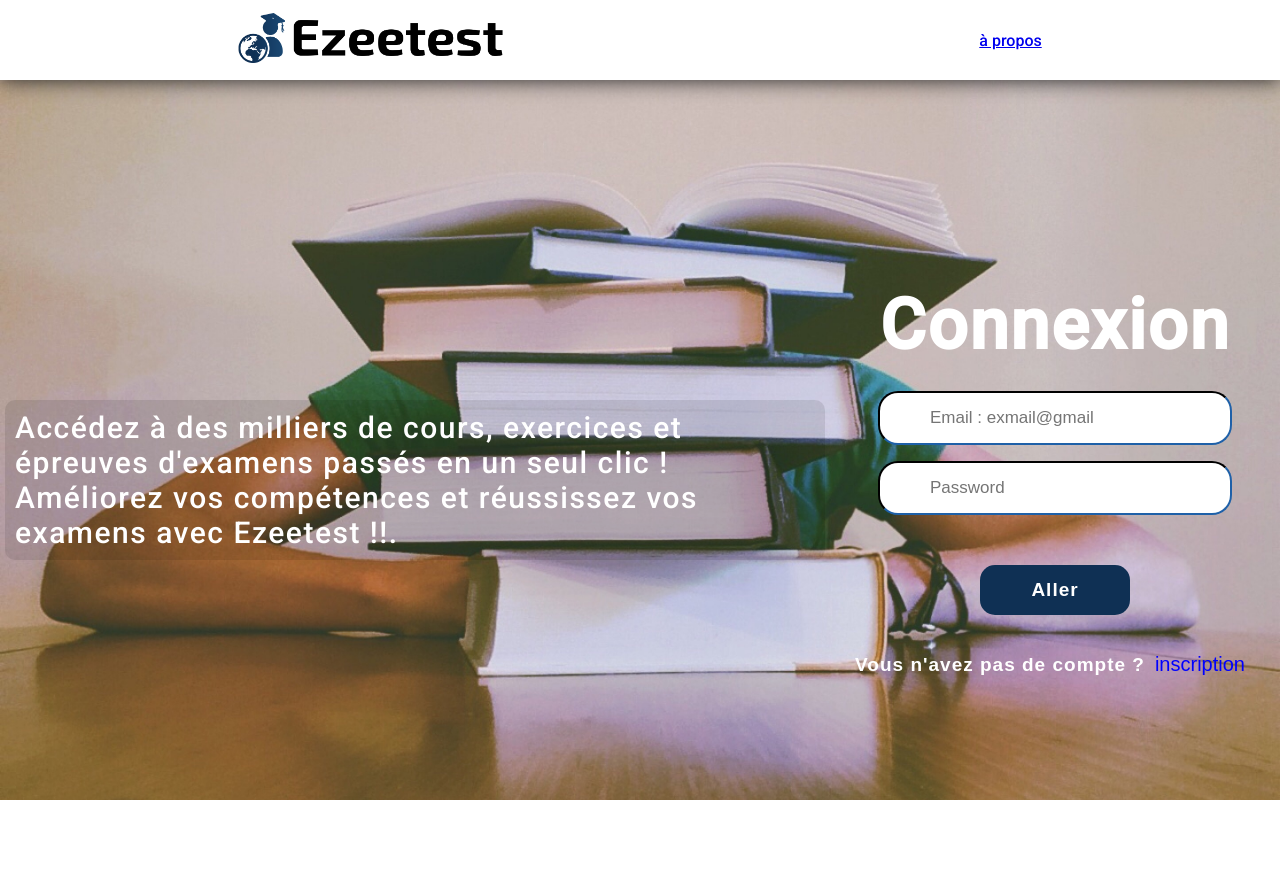
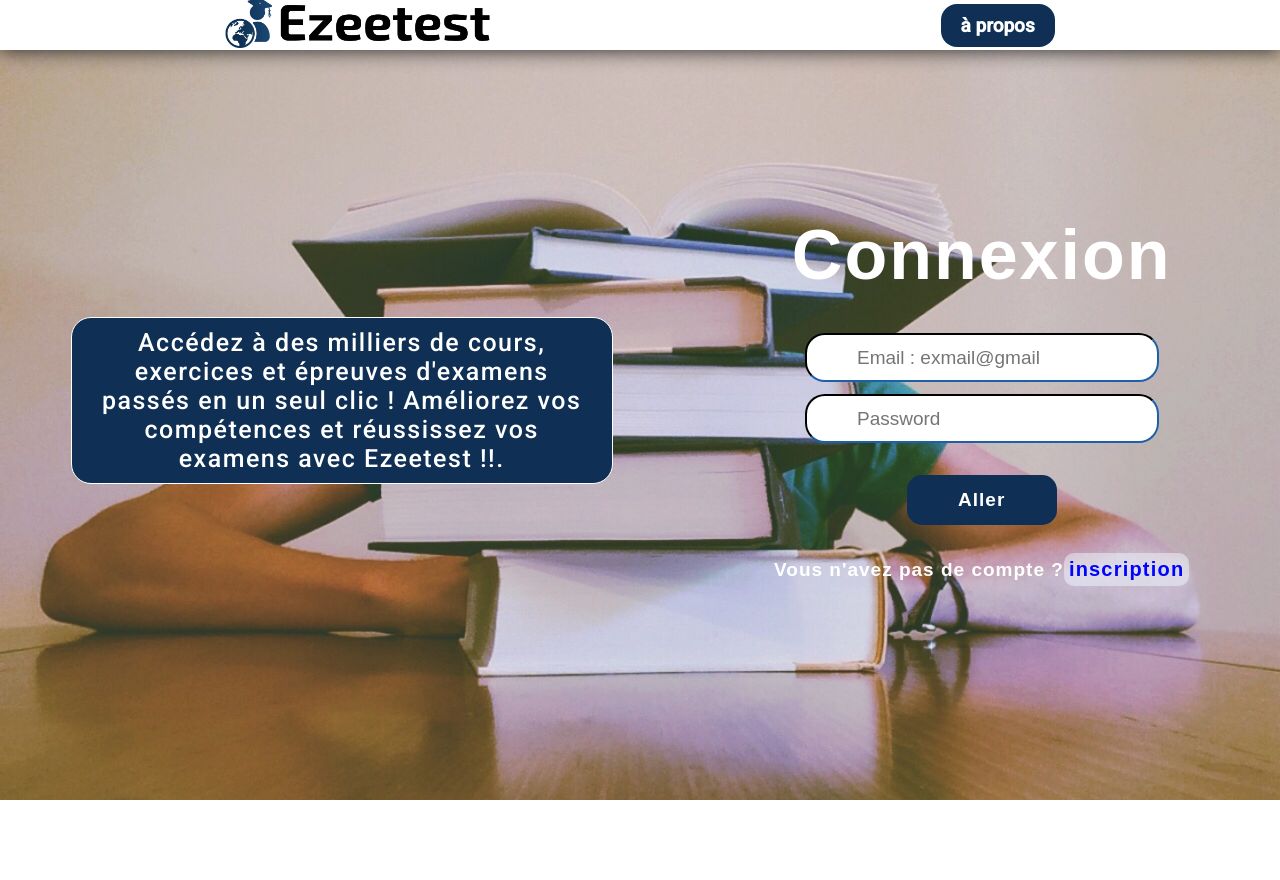
Before and after one commit to Emmanuelavn/cahier, a PHP site: page / in a window 1280 px wide. After the commit the page ends 800 px from the top, so only its background shows below. Run offline with PHP 8.4, Linux system fonts and the light colour scheme; grey boxes are pictures that could not be loaded.

Commit message:
V-0.0 petite mise ajour du style de page inscription connection

```diff
--- a/ASSETS/CSS/inscription.css
+++ b/ASSETS/CSS/inscription.css
@@ -1,10 +1,10 @@
-
 :root {
-    --font-Title: 'Roboto', sans-serif;
-    --font-link: 'Poppins Medium', sans-serif;
+    --font-body: 'Poppins Medium', sans-serif;
     --size-nav-Title: 50px;
     --size-nav-link: 19px;
     --size-Title: 70px;
+    --nav-height: 70px;
+    --nav-color: #ffffff;
     --main-color: #0f3054;
     --second-color: #89939E;
     --third-color: #000000;
@@ -14,6 +14,7 @@
     --whrite-color: #ffffff;
     --size-text: 30px;
     --text-width: 800px;
+    --champ_saisie_height: 45px;
 }
 
 @keyframes animation_title {
@@ -62,7 +63,7 @@
 }
 
 body {
-    font-family: var(--font-Title);
+    font-family: var(--font-body);
     object-fit: cover;
     list-style: none;
     overflow: hidden;
@@ -70,21 +71,22 @@ body {
     color: var(--whrite-color);
     display: flex;
     justify-content: center;
+}
 
-}
 .navbar {
     position: fixed;
-    background-color: var(--whrite-color);
+    background-color: var(--nav-color);
     background: blur(7);
     display: flex;
     align-items: center;
     justify-content: space-around;
-    height: 80px;
+    height: var(--nav-height);
     width: 100vw;
     box-shadow: 0px 0px 20px var(--text-color);
 }
 
 .navbar h1 {
+    cursor: pointer;
     font-family: var(--font-Title);
     font-size: var(--size-navbar-Title);
     text-transform: uppercase;
@@ -94,7 +96,7 @@ body {
 }
 
 .navbar h1:hover {
-    cursor: pointer;
+    opacity: 0.8;
 }
 
 .navbar h1 img {
@@ -111,45 +113,27 @@ body {
     animation: 0.9s animation_title forwards cubic-bezier(1, -0.16, .33, 1.15);
 }
 
-.navbar ul {
-    color: var(--text-color);
-    width:auto;
-    display: flex;
-    justify-content: space-evenly;
+.btn_about {
+    border-radius: 16px;
+    background-color: var(--main-color);
+    color: var(--text-width);
+    padding: 10px 20px;
+    text-decoration: none;
+    font-weight: bold;
+    font-size: var(--size-nav-link);
+    transition: all 0.4s;
 }
 
-.navbar ul li {
-    list-style: none;
-    height: auto;
-    border-radius: 20px;
-    padding: 6px 20px;
-    color: var(--background-color);
-    background-color: var(--main-color);
-}
-
-.navbar ul li a {
-    text-decoration: none;
-    padding-top: 2px;
-    align-items: center;
-    color: var(--background-color);
-}
-
-.navbar ul li a:hover {
-    color: var(--background-color);
-    scale: 1;
+.btn_about:hover {
+    scale: 1.1;
+    border: solid var(--main-color);
     background-color: transparent;
-}
-.navbar ul li span:hover {
     color: var(--main-color);
-    scale: 1.1;
-    background-color: rgba(255, 255, 255, 0.09);
 }
 
 .container {
-    margin-top: 80px;
     height: 100vh;
     display: flex;
-    justify-content: center;
     align-items: center;
 }
 
@@ -161,7 +145,6 @@ body {
 
 .background img {
     object-fit: cover;
-    size: 1000px;
     width: 100vw;
     height: 100vh;
 }
@@ -181,11 +164,6 @@ body {
     flex-shrink: 0;
 }
 
-
-
-.menu-burgeur {
-    display: none;
-}
 .container-left,
 .container-rigth {
     position: absolute;
@@ -199,34 +177,38 @@ body {
 }
 
 .container-left {
-    transition: opacity 0.5s ease-in-out;
+    left: 0;
     z-index: 1000px !important;
     height: auto;
-    top: 85px;
-    left: 0vw;
     width: 100%;
     display: flex;
+    justify-self: center;
     justify-content: space-around;
     opacity: 0;
+    align-self: center;;
+    margin-top: 0%;
+
 }
 
 .container-left::after {
+    content: "Obtenez les meilleurs résultats avec notre plateforme .Améliorez vos compétences et réussissez vos examens avec Ezeetest.";
     font-family: var(--font-Title);
-    align-items: center;
+    text-align: center;
     height: auto;
-    border-radius: 10px;
+    border: solid 0.1px;
+    border-radius: 20px;
     padding: 10px;
     font-size: var(--size-text);
     max-width: var(--text-width);
-    background-color: #00000050;
+    background-color: var(--main-color);
     background: blur(7);
-    content: "Obtenez les meilleurs résultats avec notre plateforme .Améliorez vos compétences et réussissez vos examens avec Ezeetest."
 }
 
 .container-rigth {
     width: 100%;
-    height: auto;
+    align-self: center;
     justify-self: center;
+    margin-top: 0%;
     margin-right: 10px;
     z-index: 100px !important;
     right: 0;
@@ -237,15 +219,16 @@ body {
 
 .container-rigth::before {
     font-family: var(--font-Title);
-    align-items: center;
-    border-radius: 10px;
-    padding: 10px;
+    text-align: center;
+    border: solid 0.1px;
+    border-radius: 20px;
+    padding: 10px 20px;
     letter-spacing: 1.5px;
     white-space: 10px;
     height: auto;
     font-size: var(--size-text);
     max-width: var(--text-width);
-    background-color: #00000018;
+    background-color: var(--main-color);
     background: blur(10);
     content: "Accédez à des milliers de cours, exercices et épreuves d'examens passés en un seul clic ! Améliorez vos compétences et réussissez vos examens avec Ezeetest !!.";
 }
@@ -264,17 +247,11 @@ body {
     align-items: center;
 }
 
-.form-container form.active {
-    opacity: 1;
-    display: block;
-}
-
 .form-container h1 {
-    padding: 0%;
+    padding-bottom: 20px;
     overflow: hidden;
     font-family: var(--font-Title);
     font-size: var(--size-Title);
-    padding: 10px;
     overflow: hidden;
 }
 
@@ -288,37 +265,43 @@ body {
 }
 
 .form-container p {
-    padding-top: 10px;
+    border-radius: 20px;
     letter-spacing: 1px;
     font-size: 19px;
-    font-weight: 900;
+    font-weight: bold;
 }
 
 .form-container p button {
+    background-color: #f0f8ff7c;
+    background: blur(7);
+    border-radius: 10px;
     cursor: pointer;
-    padding: 10px;
+    letter-spacing: 1.2px;
+    padding: 5px;
     font-size: 20px;
+    font-weight: bold;
     border: none;
-    background-color: transparent;
-    color: blue;
+    color: rgb(0, 4, 252);
+}
+
+.form-container p button:hover {
+    background-color: #FFFFFF;
 }
 
 .form-container .champ_saisie {
-    margin-top: -1%;
-    margin-bottom: 20px;
-    height: 50px;
+    cursor: pointer;
+    margin-bottom: 12px;
+    height: var(--champ_saisie_height);
     width: 300px;
     border-radius: 20px;
-    font-size: 17px;
+    font-size: var(--size-nav-link);
     padding-left: 50px;
     transform: scale(0);
     animation: 0.4s animation_title forwards cubic-bezier(1, -0.16, .38, 1.1);
-    display: 0.1s;
     border-color: var(--main-color);
 }
 
 .form-container .champ_saisie:hover {
-    cursor: pointer;
     box-shadow: 0px 0px 10px var(--main-color);
 }
 
@@ -332,15 +315,15 @@ body {
     border: var(--main-color);
 }
 
-.form-container .boutton_soumettre{
-    margin-top: 30px;
-    margin-bottom: 0%;
+.form-container .boutton_soumettre {
+    margin-top: 20px;
+    margin-bottom: 10px;
     padding: 0%;
     border-radius: 15px;
     height: 50px;
     width: 150px;
-    font-size: 19px;
-    font-weight: 900;
+    font-size: var(--size-nav-link);
+    font-weight: bold;
     letter-spacing: 1px;
     text-align: center;
     color: var(--whrite-color);
@@ -362,13 +345,15 @@ body {
 
 
 /* responsive */
-@media screen and (max-width:1250px) {
+@media screen and (max-width:1500px) {
+
     :root {
-        --font-Title: 'Roboto', sans-serif;
-        --font-link: 'Poppins Medium', sans-serif;
-        --size-nav-Title: 40px;
+        --font-body: 'Roboto', sans-serif;
+        --size-nav-Title: 50px;
         --size-nav-link: 19px;
         --size-Title: 70px;
+        --nav-height: 70px;
+        --nav-color: #ffffff;
         --main-color: #0f3054;
         --second-color: #89939E;
         --third-color: #000000;
@@ -376,9 +361,9 @@ body {
         --text-color: #222;
         --form-color: #f0f8ff;
         --whrite-color: #ffffff;
-        --size-text: 20px;
-        --text-width: 300px;
-
+        --size-text: 25px;
+        --text-width:500px;
+        --champ_saisie_height: 45px;
     }
 
     body {
@@ -387,21 +372,17 @@ body {
         flex-direction: column;
     }
 
-    .form-container form h1 {
-        margin-top: 70px;
-        font-size: 50px
+    .navbar {
+        height: 50px;
     }
 
-    .form-container form p {
-        margin-left: -4%;
+    .champ_saisie {
+        height: 30px;
     }
 
-    .container-left {
-        top: 10px;
-    }
-
-    .container-rigth {
-        margin-top: 100px;
+    .container {
+        margin-top: 0px;
+        align-items: flex-start;
     }
 }
 
@@ -436,14 +417,18 @@ body {
         height: 100vh;
     }
 
-    .slider_container {
-        width: 100%;
-        height: 100%;
-    }
 
     .navbar ul {
         display: none;
     }
+    .container-left::after {
+        display: none;
+    }
+
+    .container-rigth::before {
+        display: none;
+    }
+
 
 }
 
```
